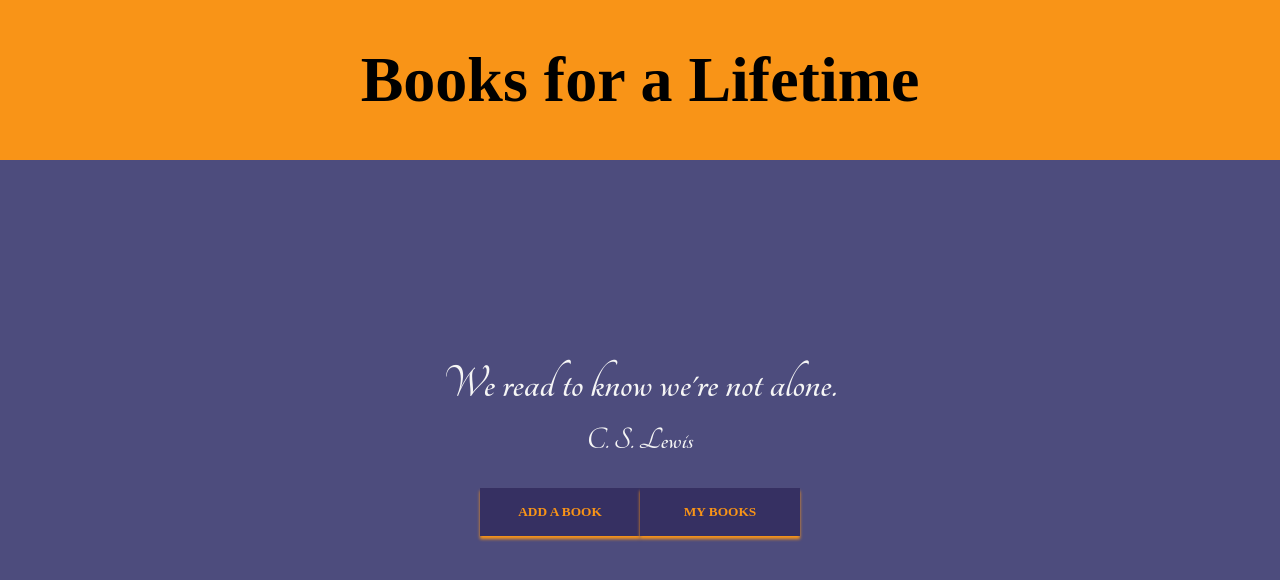
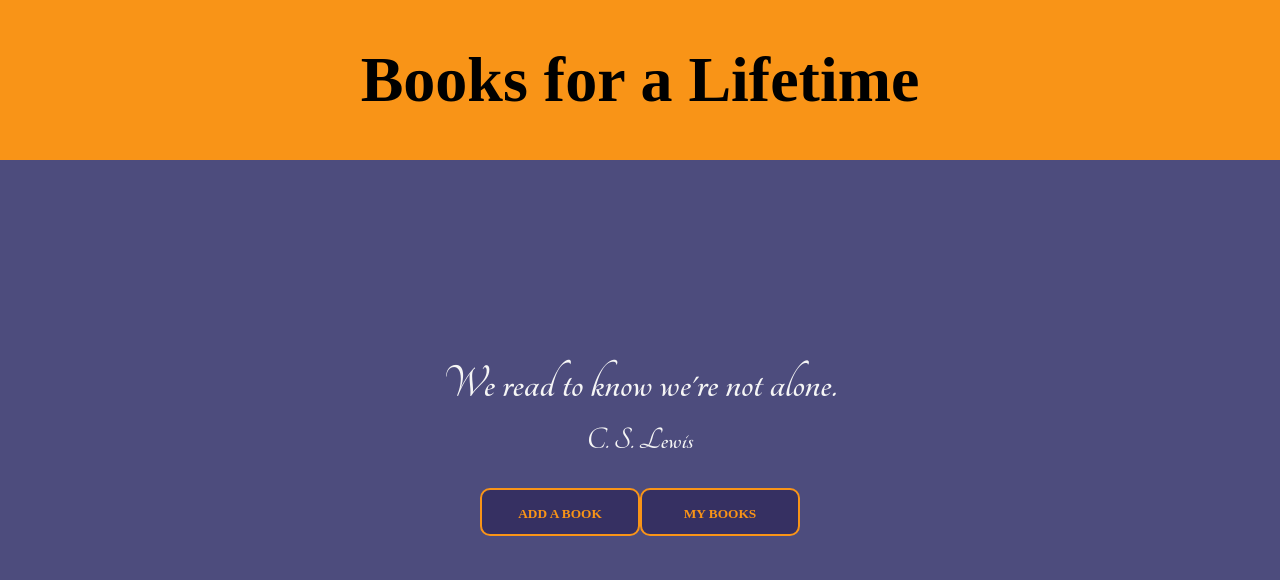
Before and after one commit to gabriele-andolina/book-organiser, a React (Create React App) app: page / in a window 1280 px wide. Shown: the top 580 px of the page. Built offline with nearby package versions, Linux system fonts and the light colour scheme; a web font is replaced by a local one.

Commit message:
Style: Removed box-shadow and added border styles to Button

```diff
--- a/src/App.js
+++ b/src/App.js
@@ -70,7 +70,7 @@ function Form() {
                 <input placeholder="What's the book about?"></input>
                 <input placeholder="Upload"></input>
             </form>
-            <Button>Add</Button>
+            <Button>Add Book</Button>
         </div>
     );
 }
--- a/src/style.css
+++ b/src/style.css
@@ -50,8 +50,9 @@ button {
     width: 10rem;
     height: 3rem;
     padding: 1rem;
-    border: none;
-    box-shadow: 0px 3px 3px 0 #f99417;
+    border: 2px solid #f99417;
+    border-radius: 10px;
+    /* box-shadow: 0px 3px 3px 0 #f99417; */
     font-family: "Brygada 1918";
     font-weight: 700;
     text-transform: uppercase;
@@ -62,7 +63,8 @@ button:hover {
     height: 4rem; */
     background-color: #f99417;
     color: #363062;
-    box-shadow: 0px 3px 3px 0 #363062;
+    /* box-shadow: 0px 3px 3px 0 #363062; */
+    border: 2px solid #363062;
 }
 
 .main-page-btns {
```
